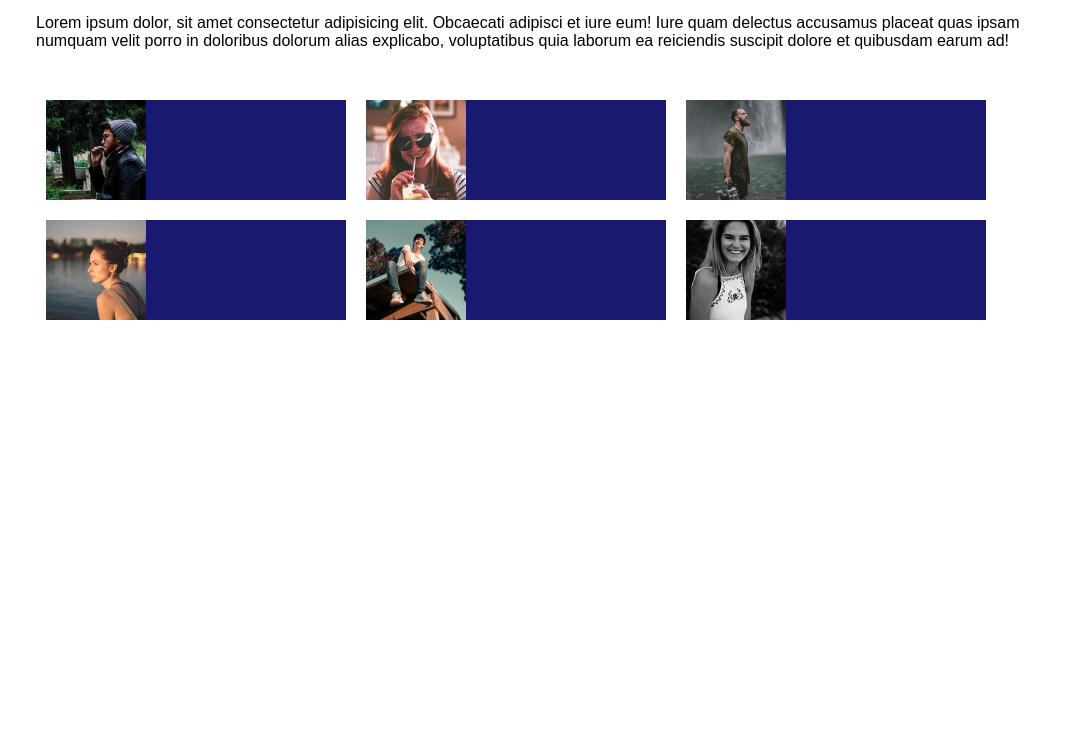
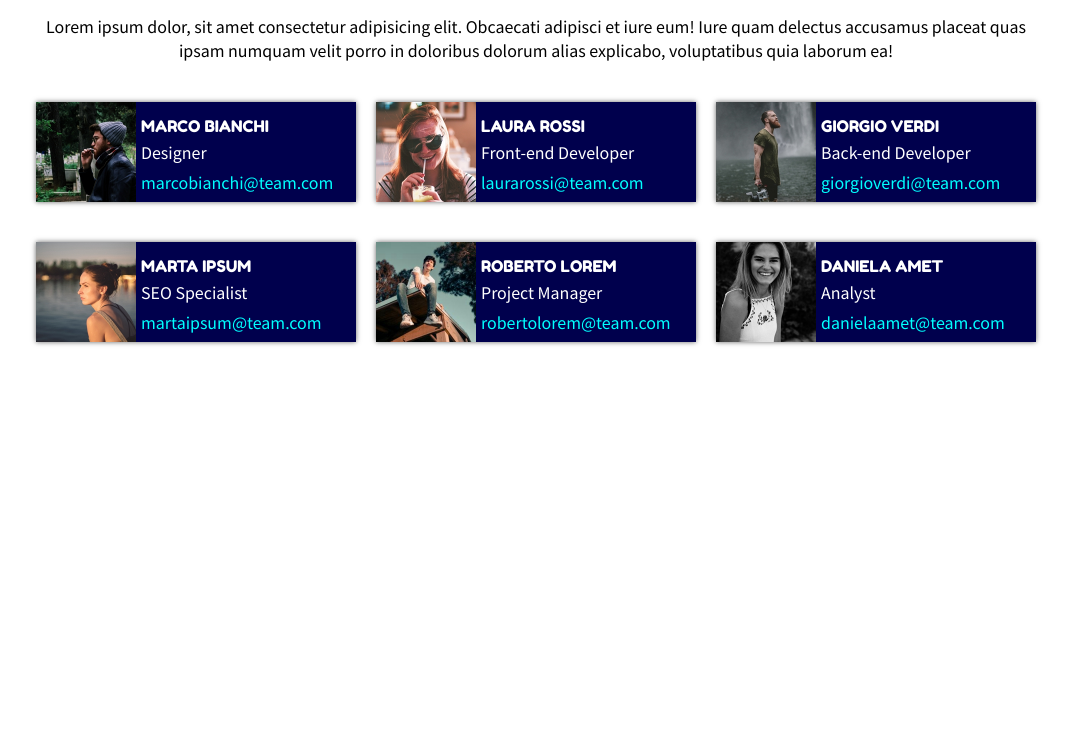
Before and after one commit to PaoloVol99/html-css-float-cards, a plain HTML site: page index.html in a window 1280 px wide. Shown: the part 70-800 px from the top of the page, without its empty margins (104-1175 px from the left). Drawn offline with Linux system fonts and the light colour scheme.

Commit message:
Aggiunto css

```diff
--- a/css/style.css
+++ b/css/style.css
@@ -14,7 +14,7 @@ a {
 }
 
 html {
-    font-family: 'Fredoka One', cursive;
+    font-family: 'Noto Sans JP', sans-serif;
 }
 
 .header-container {
@@ -23,13 +23,15 @@ html {
 
 .header-title {
     text-align: center;
+    color: deeppink;
+    font-family: 'Fredoka One', cursive;
 }
 
 .paragraph-container {
     max-width: 1000px;
     margin: 0 auto;
     padding-bottom: 40px;
-    font-family: Arial, Helvetica, sans-serif;
+    text-align: center;
 }
 
 .cards-container {
@@ -38,12 +40,18 @@ html {
 }
 
 .card {
-    background-color: midnightblue;
+    background-color: rgb(0, 0, 77);
     color: white;
     float: left;
-    width: 30%;
-    margin: 10px;
+    width: 32%;
+    margin-right: 2%;
+    margin-bottom: 40px;
     height: 100px;
+    box-shadow: 0 0 5px rgb(0 0 0 / 0.6);
+}
+
+.card:nth-child(3n) {
+    margin-right: 0;
 }
 
 .clearfix::after {
@@ -52,14 +60,46 @@ html {
     display: table;
 }
 
-.cards-container span {
-    display:  block;
+.card-text {
+   float: left;
+   max-width: 65%;
+   font-size: 16px;
+   height: 100px;
+   padding: 10px 0 10px 5px;
+
 }
 
-.card-text {
-    display: inline-block;
-}
 
 figure img {
     width: 100px;
+    vertical-align: middle;
 }
+
+.card figure{
+    width: 100px;
+    height: 100px;
+    float: left;
+}
+
+.card-text span {
+    display: inline-block;
+    vertical-align: middle;
+    margin: 2px 0;
+}
+
+span:last-child {
+    margin-bottom: 0;
+}
+
+span:first-child {
+    margin-top: 0;
+}
+
+.mail {
+    color: aqua;
+}
+
+.name {
+    font-family: 'Fredoka One', cursive;
+    font-size: 16px;
+}
--- a/index.html
+++ b/index.html
@@ -6,6 +6,7 @@
     <meta name="viewport" content="width=device-width, initial-scale=1.0">
     <title>Meet Our Team</title>
     <link rel="preconnect" href="https://fonts.googleapis.com"><link rel="preconnect" href="https://fonts.gstatic.com" crossorigin><link href="https://fonts.googleapis.com/css2?family=Fredoka+One&display=swap" rel="stylesheet">
+    <link rel="preconnect" href="https://fonts.googleapis.com"><link rel="preconnect" href="https://fonts.gstatic.com" crossorigin><link href="https://fonts.googleapis.com/css2?family=Noto+Sans+JP&display=swap" rel="stylesheet">
     <link rel="stylesheet" href="css/style.css">
 
 </head>
@@ -17,7 +18,7 @@
 
     <section>
         <div class="paragraph-container">
-            <p>Lorem ipsum dolor, sit amet consectetur adipisicing elit. Obcaecati adipisci et iure eum! Iure quam delectus accusamus placeat quas ipsam numquam velit porro in doloribus dolorum alias explicabo, voluptatibus quia laborum ea reiciendis suscipit dolore et quibusdam earum ad!</p>
+            <p>Lorem ipsum dolor, sit amet consectetur adipisicing elit. Obcaecati adipisci et iure eum! Iure quam delectus accusamus placeat quas ipsam numquam velit porro in doloribus dolorum alias explicabo, voluptatibus quia laborum ea!</p>
         </div>
     </section>
 
@@ -32,13 +33,15 @@
 
                 <div class="card-text">
 
-                    <span>
+                    <span class="name">
                         MARCO BIANCHI
                     </span>
-                    <span>
+                    <br>
+                    <span class="job-title">
                         Designer
                     </span>
-                    <span>
+                    <br>
+                    <span class="mail">
                         marcobianchi@team.com
                     </span>
 
@@ -46,19 +49,21 @@
             </div>
 
             <div class="card-2 card">
-                <figure class="image-1">
+                <figure class="image-2">
                     <img src="img/female1.png" alt="female 1">
                 </figure>
 
                 <div class="card-text">
 
-                    <span>
+                    <span class="name">
                         LAURA ROSSI
                     </span>
-                    <span>
+                    <br>
+                    <span class="job-title">
                         Front-end Developer
                     </span>
-                    <span>
+                    <br>
+                    <span class="mail">
                         laurarossi@team.com
                     </span>
 
@@ -66,19 +71,21 @@
             </div>
 
             <div class="card-3 card">
-                <figure class="image-1">
+                <figure class="image-3">
                     <img src="img/male2.png" alt="male 2">
                 </figure>
 
                 <div class="card-text">
 
-                    <span>
+                    <span class="name">
                         GIORGIO VERDI
                     </span>
-                    <span>
+                    <br>
+                    <span class="job-title">
                         Back-end Developer
                     </span>
-                    <span>
+                    <br>
+                    <span class="mail">
                         giorgioverdi@team.com
                     </span>
 
@@ -87,19 +94,21 @@
             </div>
 
             <div class="card-4 card">
-                <figure class="image-1">
+                <figure class="image-4">
                     <img src="img/female2.png" alt="female 2">
                 </figure>
 
                 <div class="card-text">
 
-                    <span>
+                    <span class="name">
                         MARTA IPSUM
                     </span>
-                    <span>
+                    <br>
+                    <span class="job-title">
                         SEO Specialist
                     </span>
-                    <span>
+                    <br>
+                    <span class="mail">
                         martaipsum@team.com
                     </span>
 
@@ -107,19 +116,21 @@
             </div>
 
             <div class="card-5 card">
-                <figure class="image-1">
+                <figure class="image-5">
                     <img src="img/male3.png" alt="male 3">
                 </figure>
 
-                <div class="card-text">
+                <div class="card-text clearfix">
 
-                    <span>
+                    <span class="name">
                         ROBERTO LOREM
                     </span>
-                    <span>
+                    <br>
+                    <span class="job-title">
                         Project Manager
                     </span>
-                    <span>
+                    <br>
+                    <span class="mail">
                         robertolorem@team.com
                     </span>
 
@@ -127,19 +138,21 @@
             </div>
 
             <div class="card-6 card">
-                <figure class="image-1">
+                <figure class="image-6">
                     <img src="img/female3.png" alt="female 3">
                 </figure>
 
                 <div class="card-text">
 
-                    <span>
+                    <span class="name">
                         DANIELA AMET
                     </span>
-                    <span>
+                    <br>
+                    <span class="job-title">
                         Analyst
                     </span>
-                    <span>
+                    <br>
+                    <span class="mail">
                         danielaamet@team.com
                     </span>
 
```
